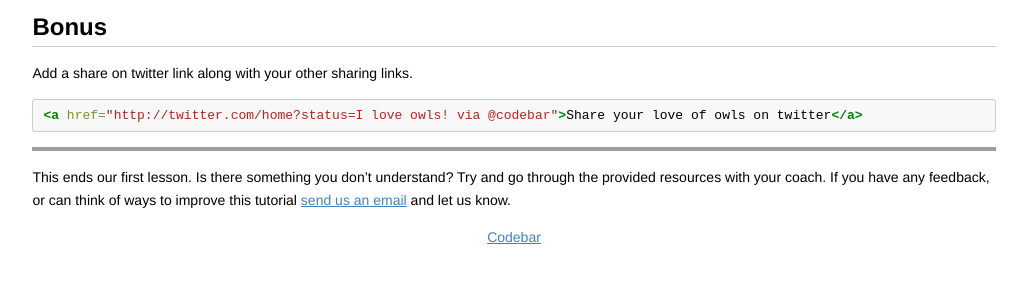
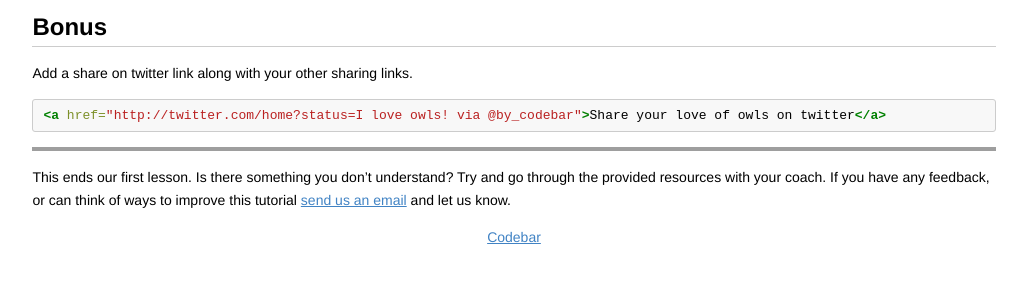
Before and after one commit to codebar/tutorials, a Jekyll site: the page built from html/lesson1/tutorial.md, in a window 1280 px wide and 900 px high, scrolled down 5234 px, cut to the strip 614-897 px from the top of the window. Shown: the whole strip, without its empty margins (126-1153 px from the left). Built offline with Jekyll 4.4.1, drawn with Linux system fonts in a browser that asks for light colours; Markdown is read by kramdown in place of the engine named in the settings; part of the change alters nothing that is shown; grey boxes are pictures that could not be loaded.

````diff
--- a/html/lesson1/tutorial.md
+++ b/html/lesson1/tutorial.md
@@ -319,7 +319,7 @@ The difference between links and mailto links, is the content defined in the **h
 Add a share on twitter link along with your other sharing links.
 
 ```html
-<a href="http://twitter.com/home?status=I love owls! via @codebar">Share your love of owls on twitter</a>
+<a href="http://twitter.com/home?status=I love owls! via @by_codebar">Share your love of owls on twitter</a>
 ```
 
 ---
````
